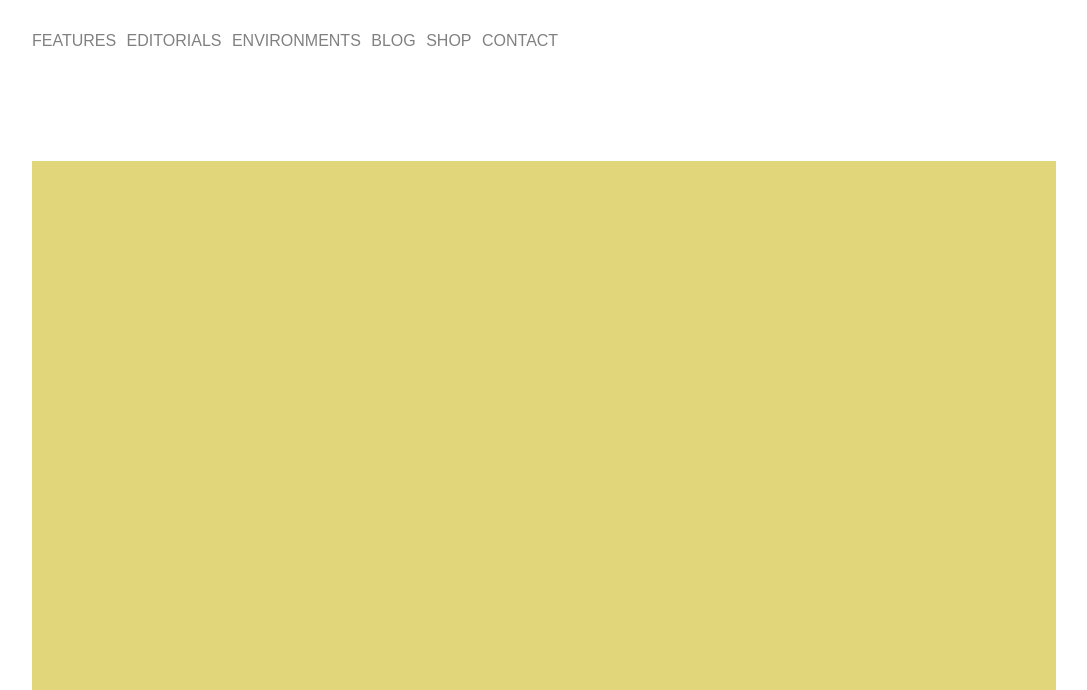
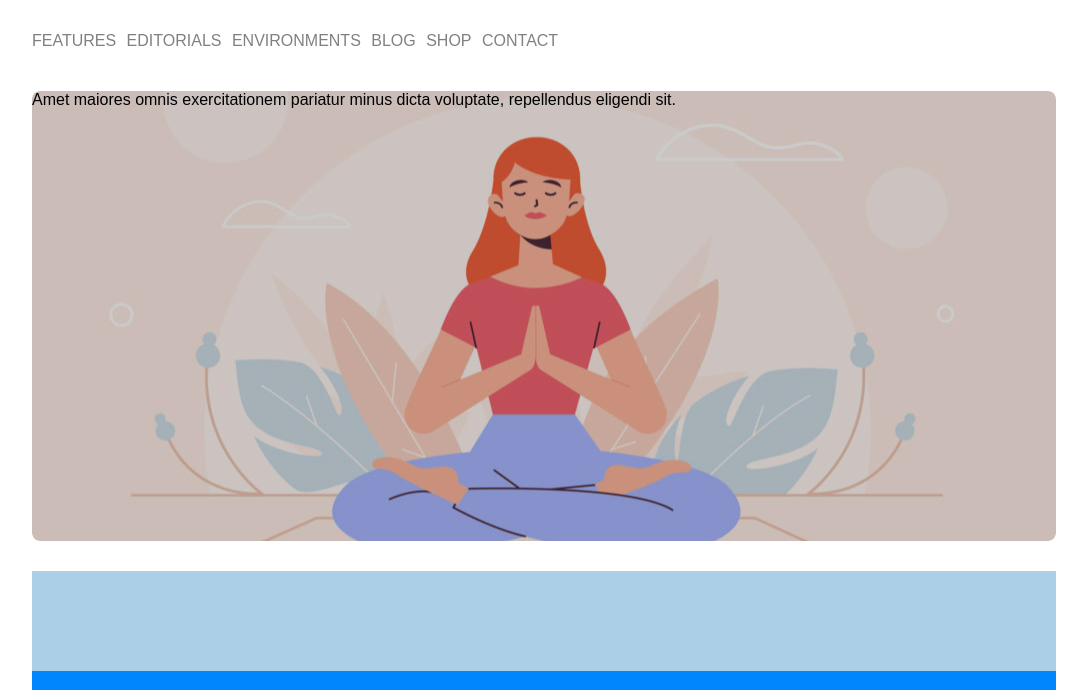
Before and after one commit to DanieleBool/htmlcss-wp, a plain HTML site: page index.html in a window 1280 px wide. Shown: the part 70-760 px from the top of the page, without its empty margins (96-1183 px from the left). Drawn offline with Linux system fonts and the light colour scheme.

Commit message:
background-header-bottom

```diff
--- a/css/style.css
+++ b/css/style.css
@@ -20,12 +20,12 @@ body{
 /* header */
 
 .header-top{
-    height: 200px;
+    height: 130px;
 }
 
 .header-bottom{
     margin: 3% 0%;
-    height: 600px;
+    height: 450px;
 }
 
 .logo{
@@ -47,6 +47,13 @@ body{
     color: gray;
 }
 
+.header-bottom{
+    background-image: url('../img/banner.jpg');
+    background-repeat: none;
+    background-position: center;
+    border-radius: 8px;
+    box-shadow: inset 0 0 0 500px rgba(0,0,0,.2);
+}
 /* inizio main */
 
 .clearfix::after{
--- a/index.html
+++ b/index.html
@@ -39,7 +39,7 @@
         </div>
 
         <div class="header-bottom">
-
+            <p>Amet maiores omnis exercitationem pariatur minus dicta voluptate, repellendus eligendi sit.</p>
         </div>
     </header>
     <!-- fine header -->
```
